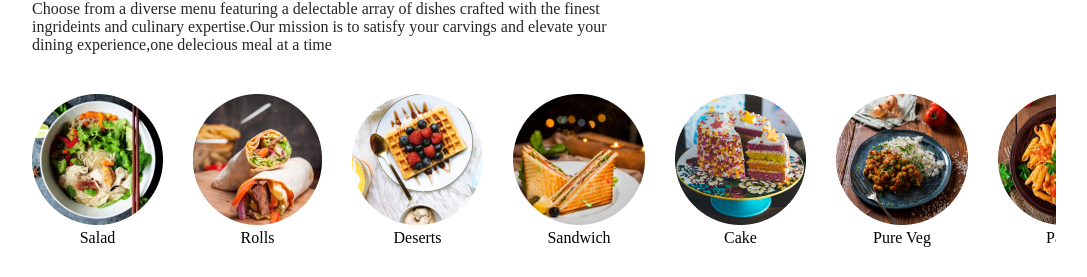
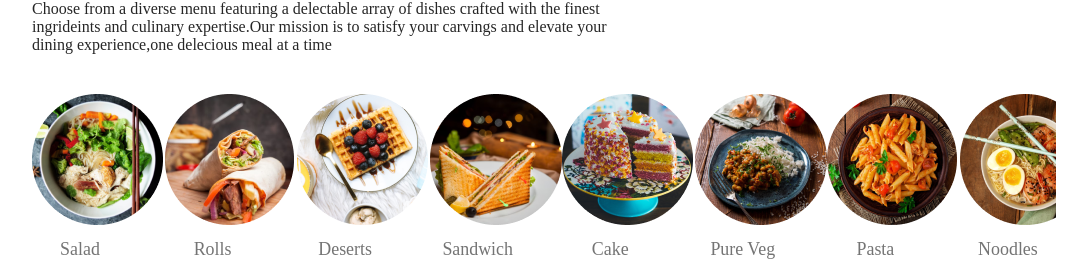
Before and after one commit to Ayush202Patel/tomatoPractice, a React (Vite) app in the folder practice/: page / in a window 1280 px wide. Shown: the part 632-909 px from the top of the page, without its empty margins (96-1183 px from the left). Built offline with nearby package versions, Linux system fonts and the light colour scheme.

Commit message:
Completed Menu

```diff
--- a/practice/src/components/ExploreMenu/ExploreMenu.css
+++ b/practice/src/components/ExploreMenu/ExploreMenu.css
@@ -27,3 +27,18 @@
 .explore-menu-list::-webkit-scrollbar {
     display: none;
 }
+
+.explore-menu-list-item {
+    width: 7.5vw;
+    min-width: 80px;
+    cursor: pointer;
+    border-radius: 50%;
+    transition: 0.2s;
+}
+
+.explore-menu-list-item p {
+    margin-top: 10px;
+    color: #747474;
+    font-size: max(1.4vw, 16px);
+    cursor: pointer;
+}
```
